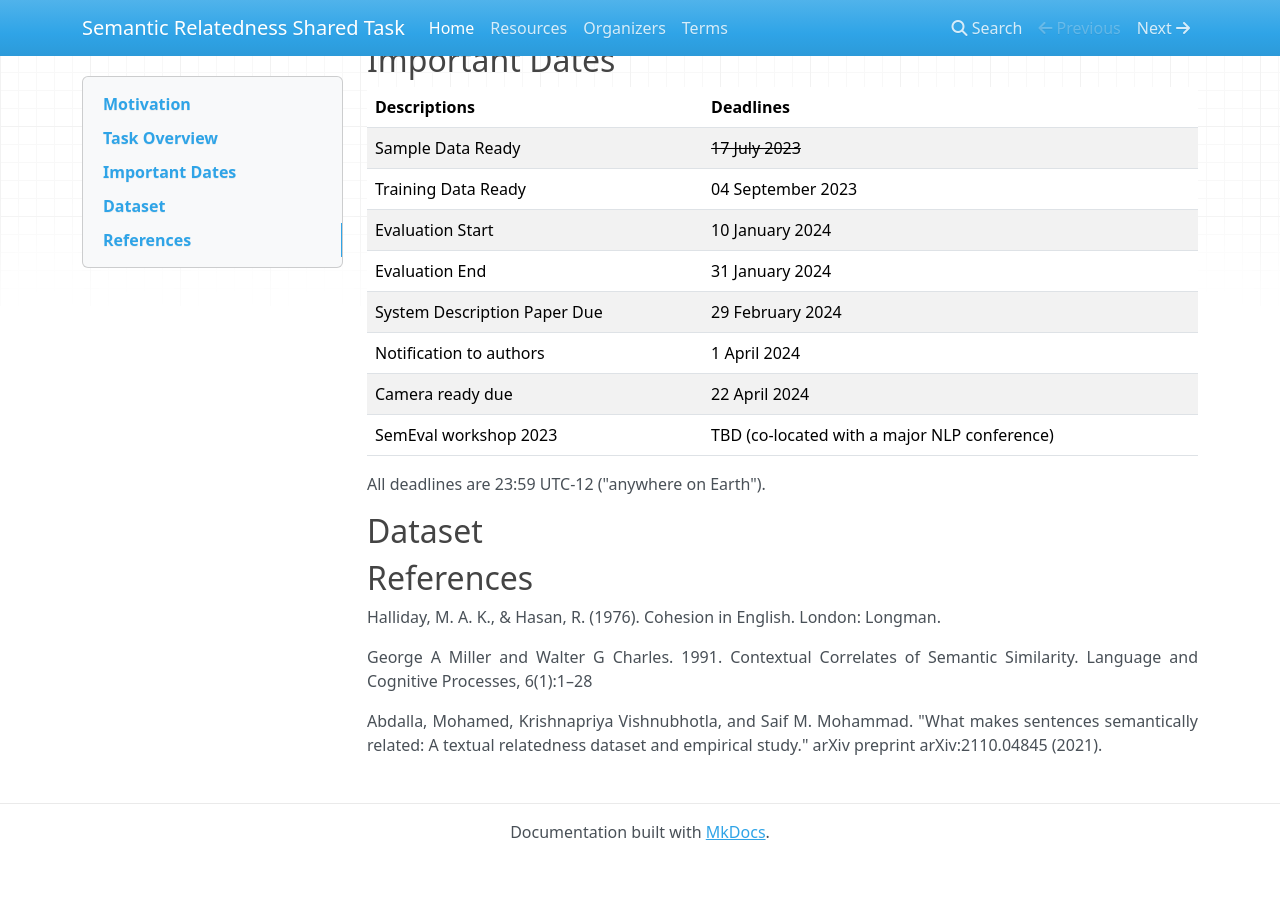
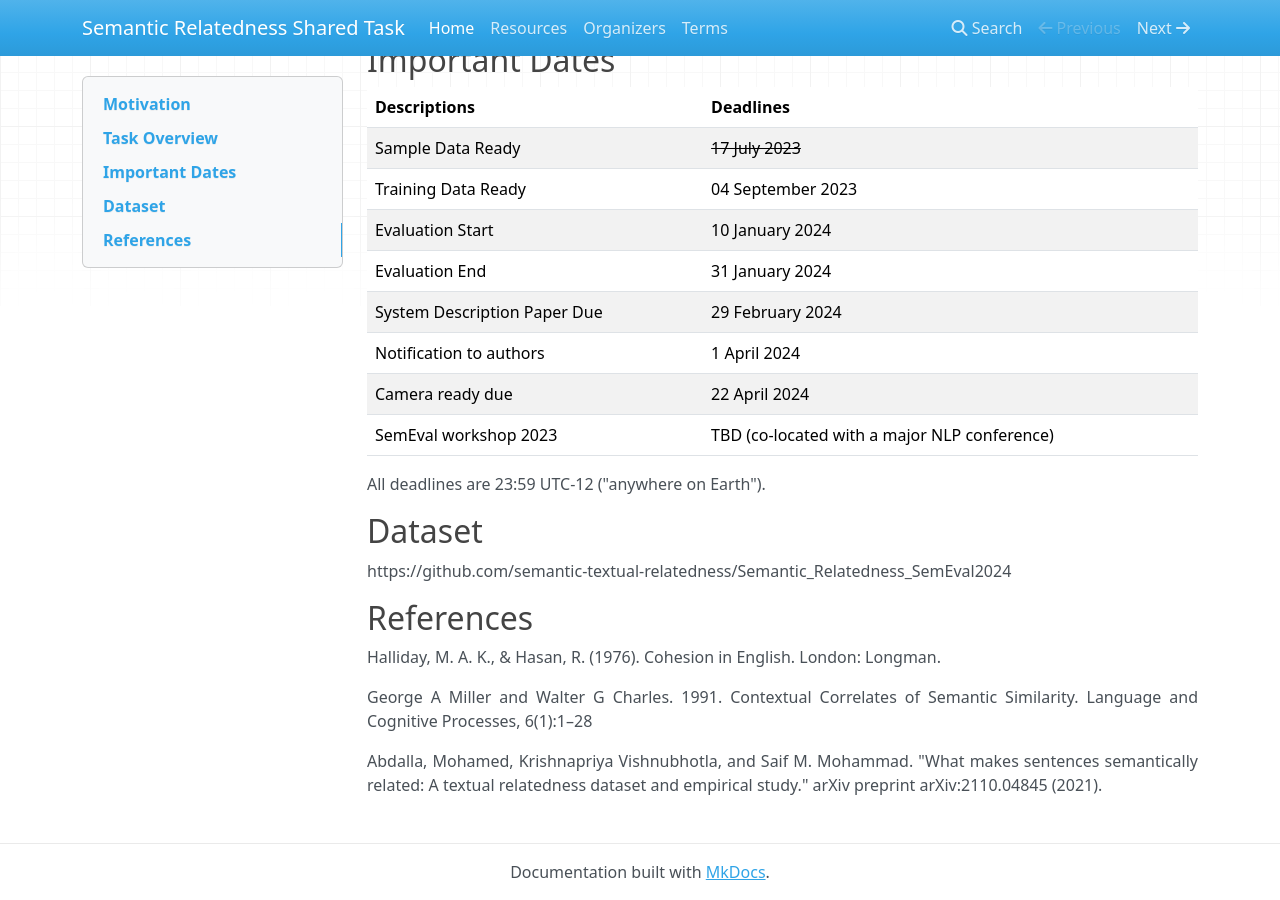
Before and after one commit to semantic-textual-relatedness/semantic-textual-relatedness.github.io, an MkDocs documentation site: the page built from docs/index.md, in a window 1280 px wide and 900 px high, scrolled down 985 px. Built offline with MkDocs 1.6.1, drawn with Linux system fonts in a browser that asks for light colours; nearby versions of some CDN libraries; before the commit the page ends 1845 px from its top, so only the background shows below that; part of the change alters nothing that is shown.

Commit message:
Update index.md

```diff
--- a/docs/index.md
+++ b/docs/index.md
@@ -70,6 +70,7 @@ is the task of predicting semantic textual relatedness (STR) of sentence pairs.
 All deadlines are 23:59 UTC-12 ("anywhere on Earth").
 
 ## **Dataset**
+https://github.com/semantic-textual-relatedness/Semantic_Relatedness_SemEval2024
 
 <!-- ## **Communication**
 
```
